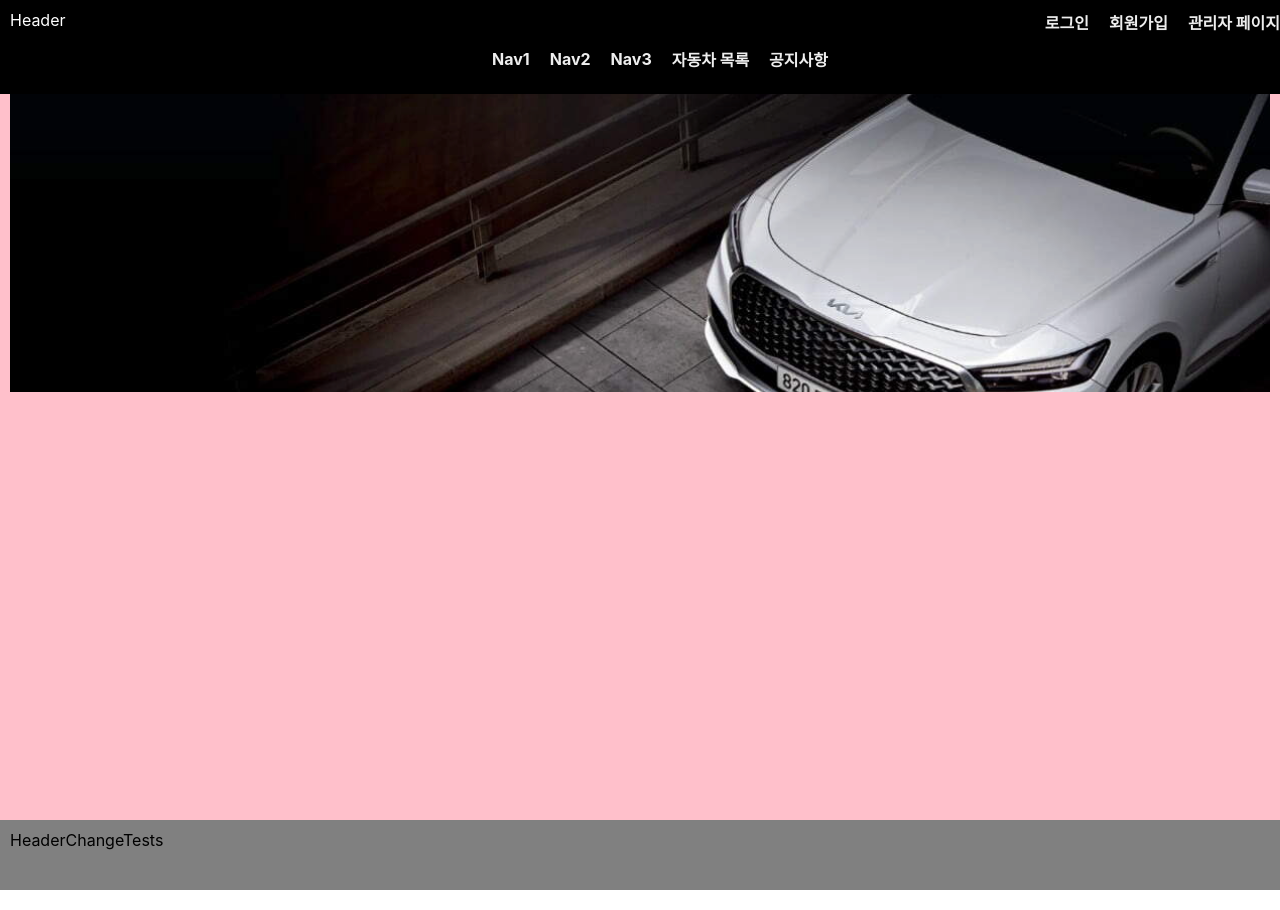
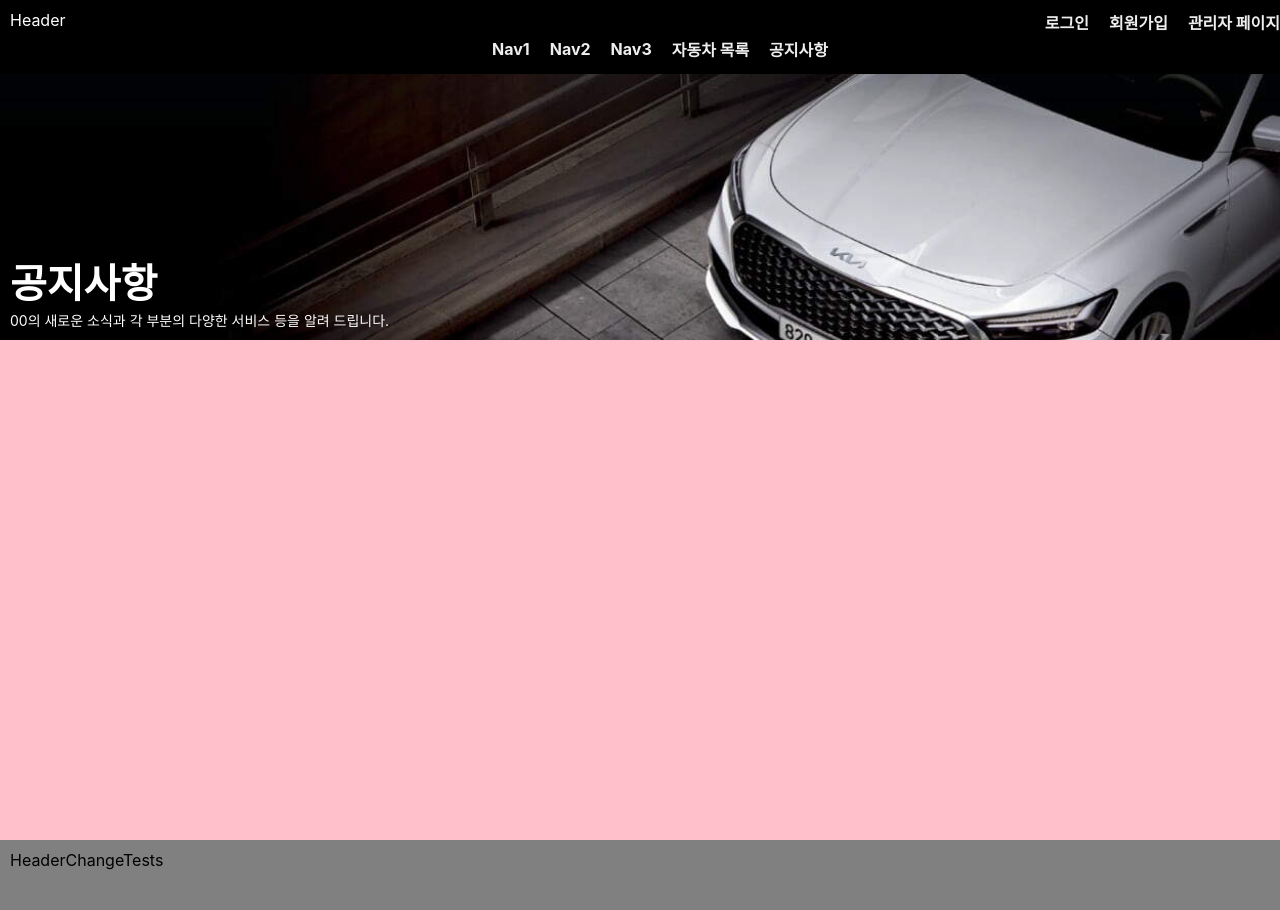
Before and after one commit to g-boram/MainP_Front, a React (Create React App) app in the folder main-front/: page /board in a window 1280 px wide. Built offline with nearby package versions, Linux system fonts and the light colour scheme; the HTML template or start-up script is replaced by a standard one.

Commit message:
[컴포넌트-공통] 페이지 탑 이미지 props 추가

```diff
--- a/main-front/src/App.jsx
+++ b/main-front/src/App.jsx
@@ -49,7 +49,7 @@ function App() {
 
 const LayoutContainer = styled.div`
   position: relative;
-  max-width: 1400px;
+  /* max-width: 1400px; */
   height: 100vh;
   margin: 0 auto;
   padding: 0;
@@ -58,7 +58,7 @@ const LayoutContainer = styled.div`
     min-width: 100vw;
   }
   @media (min-width: 600px) {
-    max-width: 1400px;
+    /* max-width: 1400px; */
   }
 `;
 
--- a/main-front/src/components/layout/Header.jsx
+++ b/main-front/src/components/layout/Header.jsx
@@ -8,6 +8,7 @@ import { Link, useLocation } from "react-router-dom";
 import { useEffect, useState } from "react";
 import { useDispatch, useSelector } from "react-redux";
 import { isManagerPath } from "../../reduxSlice/isManagerPathSlice";
+import { HEIGHT_LIST } from "../../constants/height";
 
 export default function Header() {
   const location = useLocation();
@@ -63,7 +64,7 @@ const HeaderContainer = styled.div`
 
 const NavbarContainer = styled.div`
   width: 100%;
-  height: 30px;
+  height: ${HEIGHT_LIST.NAVBAR}px;
   display: flex;
   padding: 10px;
   justify-content: center;
--- a/main-front/src/components/shared/PageTopImgBox.jsx
+++ b/main-front/src/components/shared/PageTopImgBox.jsx
@@ -3,7 +3,7 @@ import BoardMainImg from "../../assert/boardMainImg.jpg";
 
 import { colorPalette } from "../../styles/colorPalette";
 
-export default function PageTopImgBox({ imgName }) {
+export default function PageTopImgBox({ imgName, title, desc, color = "#fff" }) {
   // 이미지 경로를 결정하는 함수
   const getImgPath = (name) => {
     switch (name) {
@@ -16,13 +16,24 @@ export default function PageTopImgBox({ imgName }) {
 
   const img = getImgPath(imgName);
 
-  return <ImgContainer>{img ? <img src={img} alt="TopImg" /> : null}</ImgContainer>;
+  return (
+    <ImgContainer fontColor={colorPalette[color] || colorPalette.fontWhite}>
+      {img ? <img src={img} alt="TopImg" /> : null}
+
+      <TitleWrapper>
+        <div id="title">{title}</div>
+        <div id="desc">{desc}</div>
+      </TitleWrapper>
+    </ImgContainer>
+  );
 }
 
 const ImgContainer = styled.div`
-  height: 100px;
+  height: 300px;
   width: 100%;
+  position: relative;
   background-color: ${colorPalette.imgBackBG};
+  color: ${({ fontColor }) => fontColor};
 
   > img {
     height: 300px;
@@ -30,3 +41,18 @@ const ImgContainer = styled.div`
     object-fit: cover;
   }
 `;
+
+const TitleWrapper = styled.div`
+  position: absolute;
+  bottom: 10px;
+  left: 10px;
+  text-align: left;
+
+  #title {
+    font-size: 40px;
+    font-weight: bold;
+  }
+  #desc {
+    font-size: 14px;
+  }
+`;
--- /dev/null
+++ b/main-front/src/constants/height.js
@@ -0,0 +1,4 @@
+export const HEIGHT_LIST = {
+  HEADER: 30,
+  NAVBAR: 10,
+};
--- a/main-front/src/pages/user/board/BoardPage.jsx
+++ b/main-front/src/pages/user/board/BoardPage.jsx
@@ -1,11 +1,15 @@
 import styled from "@emotion/styled";
 import PageTopImgBox from "../../../components/shared/PageTopImgBox";
+import { HEIGHT_LIST } from "../../../constants/height";
 
 export default function BoardPage() {
   return (
     <BoardContainer>
-      <h1>ManagerPage</h1>
-      <PageTopImgBox imgName={"board"} />
+      <PageTopImgBox
+        imgName={"board"}
+        title={"공지사항"}
+        desc={"00의 새로운 소식과 각 부분의 다양한 서비스 등을 알려 드립니다."}
+      />
     </BoardContainer>
   );
 }
@@ -13,7 +17,7 @@ export default function BoardPage() {
 const BoardContainer = styled.div`
   height: 100%;
   margin: 0 auto;
-  padding: 10px;
+  padding-top: ${HEIGHT_LIST.HEADER + HEIGHT_LIST.NAVBAR}px;
   display: flex;
   flex-direction: column;
   background-color: pink;
```
